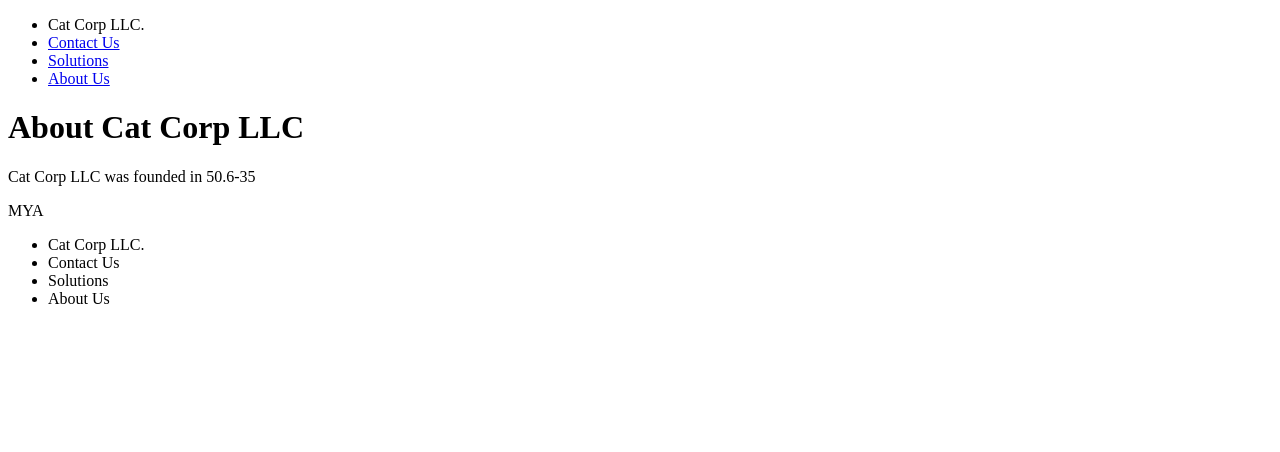
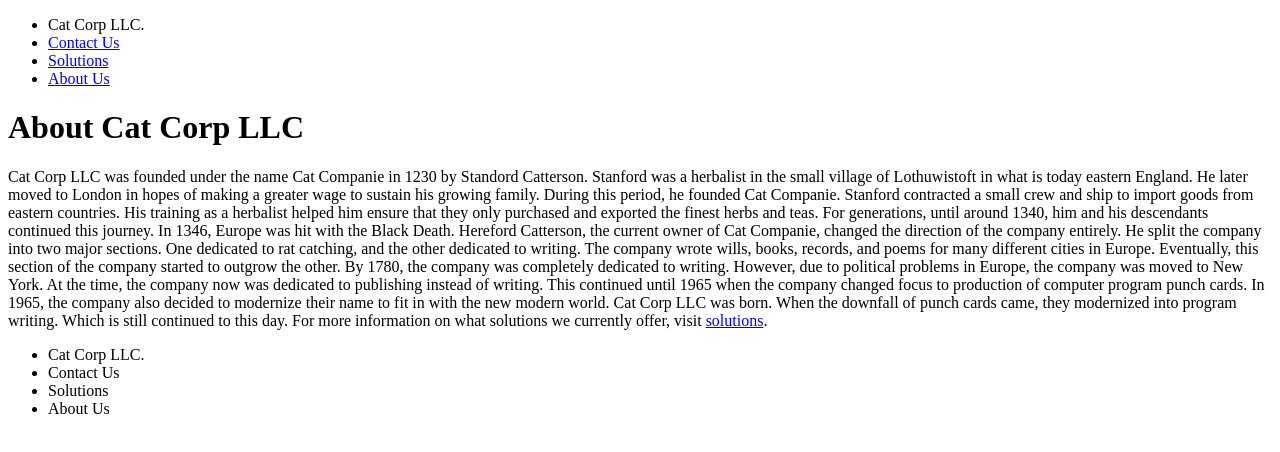
Before and after one commit to MiguelNietoLopez/catcorpllc, a Next.js app: page /about in a window 1280 px wide. Shown: the top 452 px of the page. Built offline with nearby package versions, Linux system fonts and the light colour scheme.

Commit message:
added content to about page

```diff
--- a/pages/about.js
+++ b/pages/about.js
@@ -1,4 +1,5 @@
 import react from 'react';
+import Link from 'next/link';
 import {headerHtml, footerHtml} from '../common/common.js';
 
 class About extends react.Component
@@ -11,7 +12,24 @@ class About extends react.Component
     {
         return <div id="center">
             <h1 id="centerTitle">About Cat Corp LLC</h1>
-            <p id="centerContent">Cat Corp LLC was founded in 50.6-35 <p id="myaExplanation">MYA</p>
+            <p id="centerContent">
+                Cat Corp LLC was founded under the name Cat Companie in 1230 by Standord Catterson.
+            Stanford was a herbalist in the small village of Lothuwistoft in what is today eastern England.
+            He later moved to London in hopes of making a greater wage to sustain his growing family.
+            During this period, he founded Cat Companie. Stanford contracted a small crew and ship to import goods from eastern countries.
+            His training as a herbalist helped him ensure that they only purchased and exported the finest herbs and teas.
+                For generations, until around 1340, him and his descendants continued this journey.
+            In 1346, Europe was hit with the Black Death. Hereford Catterson, the current owner of Cat Companie, changed the direction of the company entirely.
+            He split the company into two major sections. One dedicated to rat catching, and the other dedicated to writing.
+            The company wrote wills, books, records, and poems for many different cities in Europe.
+            Eventually, this section of the company started to outgrow the other.
+            By 1780, the company was completely dedicated to writing.
+                However, due to political problems in Europe, the company was moved to New York.
+            At the time, the company now was dedicated to publishing instead of writing. This continued until 1965 when the company changed focus to production of computer program punch cards.
+            In 1965, the company also decided to modernize their name to fit in with the new modern world.
+            Cat Corp LLC was born. When the downfall of punch cards came, they modernized into program writing. Which is still continued to this day.
+
+            For more information on what solutions we currently offer, visit <Link href="/solutions">solutions</Link>.
             </p>
         </div>
     }
```
